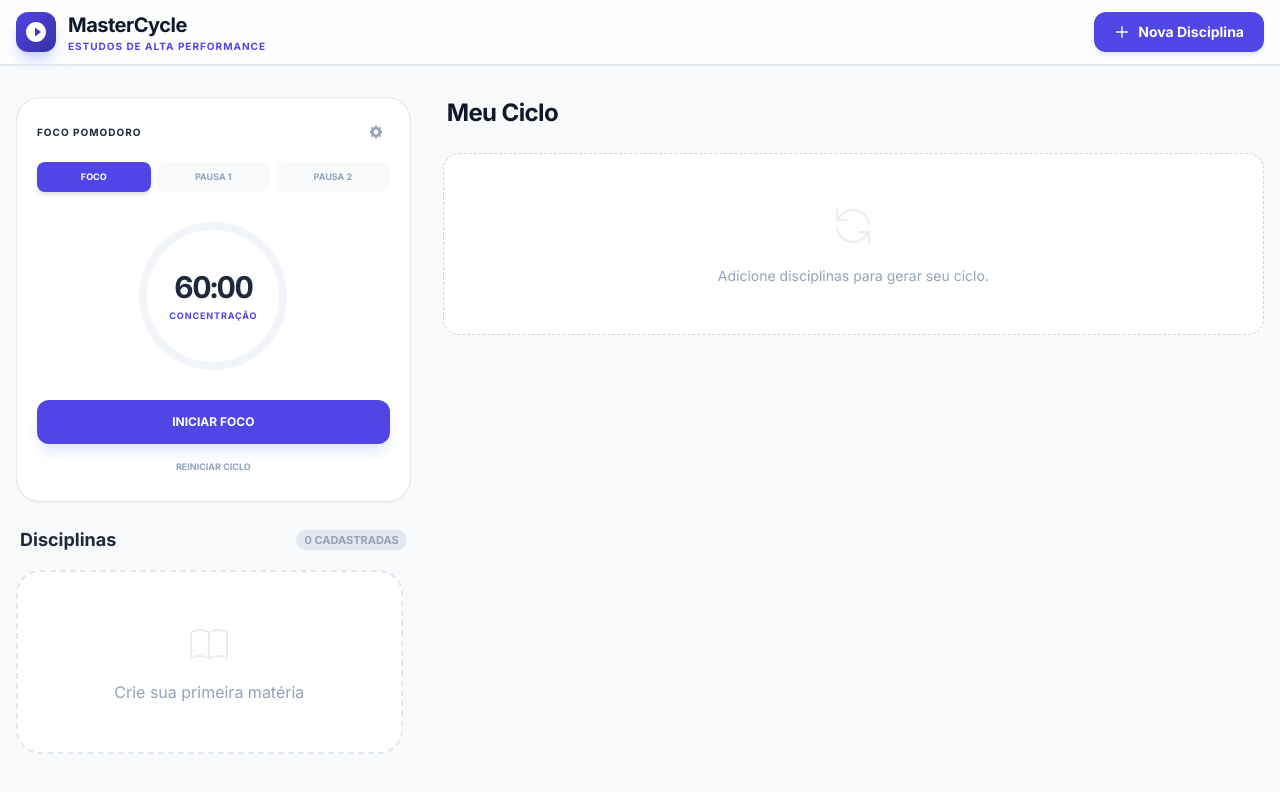
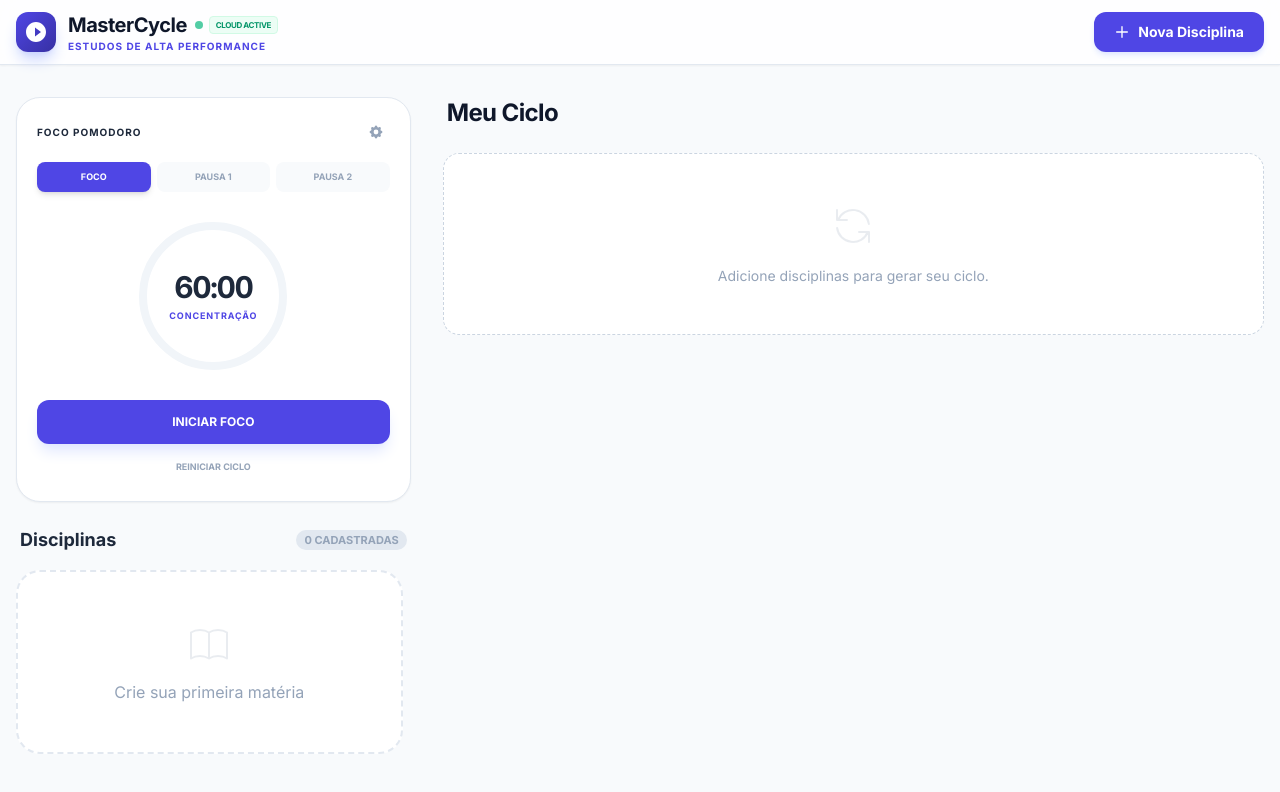
Before and after one commit to ridamsilva/mastercycle, a React (Vite) app: page / in a window 1280 px wide. Shown: the top 792 px of the page. Built offline with nearby package versions, Linux system fonts and the light colour scheme.

Commit message:
feat: Add Supabase configuration
Integrates Supabase by adding API URL and key to constants. Also updates the app header to display a "Cloud Active" status indicator.

```diff
--- a/App.tsx
+++ b/App.tsx
@@ -1,7 +1,7 @@
 
 import React, { useState, useEffect, useCallback, useMemo } from 'react';
 import { Subject, CycleItem, Topic } from './types';
-import { COLORS } from './constants';
+import { COLORS, SUPABASE_URL, SUPABASE_KEY } from './constants';
 import SubjectCard from './components/SubjectCard';
 import CycleList from './components/CycleList';
 import PomodoroTimer from './components/PomodoroTimer';
@@ -255,8 +255,21 @@ const App: React.FC = () => {
                 <path d="M12 2C6.48 2 2 6.48 2 12s4.48 10 10 10 10-4.48 10-10S17.52 2 12 2zm-1 14.5v-9l6 4.5-6 4.5z" />
               </svg>
             </div>
-            <div>
-              <h1 className="text-xl font-black text-slate-900 tracking-tight">MasterCycle</h1>
+            <div className="flex flex-col">
+              <div className="flex items-center gap-2">
+                <h1 className="text-xl font-black text-slate-900 tracking-tight">MasterCycle</h1>
+                <div className="group relative flex items-center">
+                  <div className="w-2 h-2 rounded-full bg-emerald-500 animate-pulse" />
+                  <span className="ml-1.5 px-1.5 py-0.5 bg-emerald-50 text-emerald-600 text-[8px] font-black rounded border border-emerald-100 uppercase tracking-tighter hidden sm:inline-block">
+                    Cloud Active
+                  </span>
+                  <div className="absolute left-0 top-full mt-1 px-3 py-2 bg-slate-800 text-white text-[9px] rounded-lg shadow-xl opacity-0 group-hover:opacity-100 transition-opacity whitespace-nowrap z-50 pointer-events-none border border-slate-700">
+                    <p className="font-black text-emerald-400 mb-1">SUPABASE INTEGRATED</p>
+                    <p className="text-slate-400">URL: <span className="text-slate-200">{SUPABASE_URL}</span></p>
+                    <p className="text-slate-400">KEY: <span className="text-slate-200">{SUPABASE_KEY.substring(0, 12)}...{SUPABASE_KEY.slice(-4)}</span></p>
+                  </div>
+                </div>
+              </div>
               <p className="text-[10px] text-indigo-600 font-bold uppercase tracking-widest">Estudos de Alta Performance</p>
             </div>
           </div>
--- a/constants.tsx
+++ b/constants.tsx
@@ -11,3 +11,6 @@ export const COLORS = [
 ];
 
 export const INITIAL_SUBJECTS: any[] = [];
+
+export const SUPABASE_URL = "https://oejhdhtfbsdrihaojkmn.supabase.co";
+export const SUPABASE_KEY = "sb_publishable_8u_p2CpKrxIh7aUgJstNmw_FD1N47ma";
```
